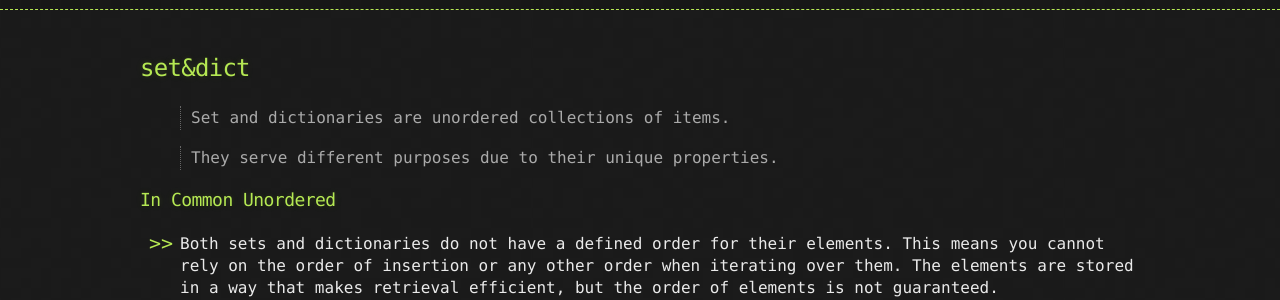
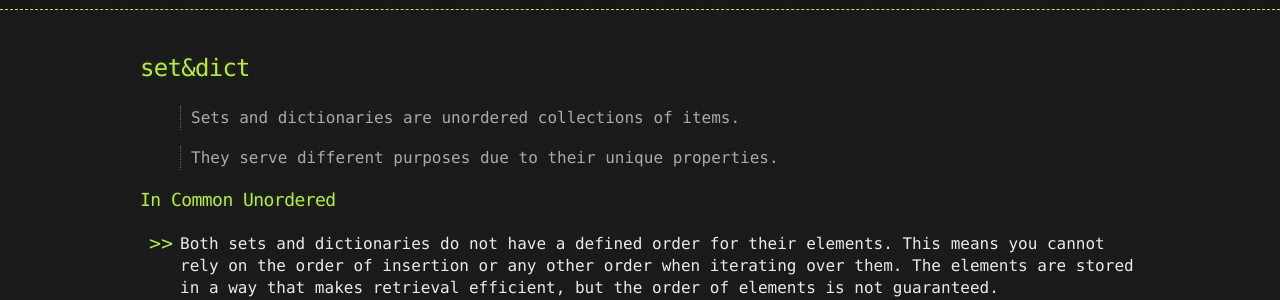
Before and after one commit to sciustechnologia/sciustechnologia.github.io, a Jekyll site: the page built from python/04_set_dict/04.md, in a window 1280 px wide. Shown: the part 183-483 px from the top of the page. Built offline with Jekyll 4.4.1, drawn with Linux system fonts in a browser that asks for light colours.

Commit message:
Update 04.md

```diff
--- a/python/04_set_dict/04.md
+++ b/python/04_set_dict/04.md
@@ -5,7 +5,7 @@ layout: default
 
 ## set&dict
 
-> Set and dictionaries are unordered collections of items.
+> Sets and dictionaries are unordered collections of items.
 
 > They serve different purposes due to their unique properties.
 
```
